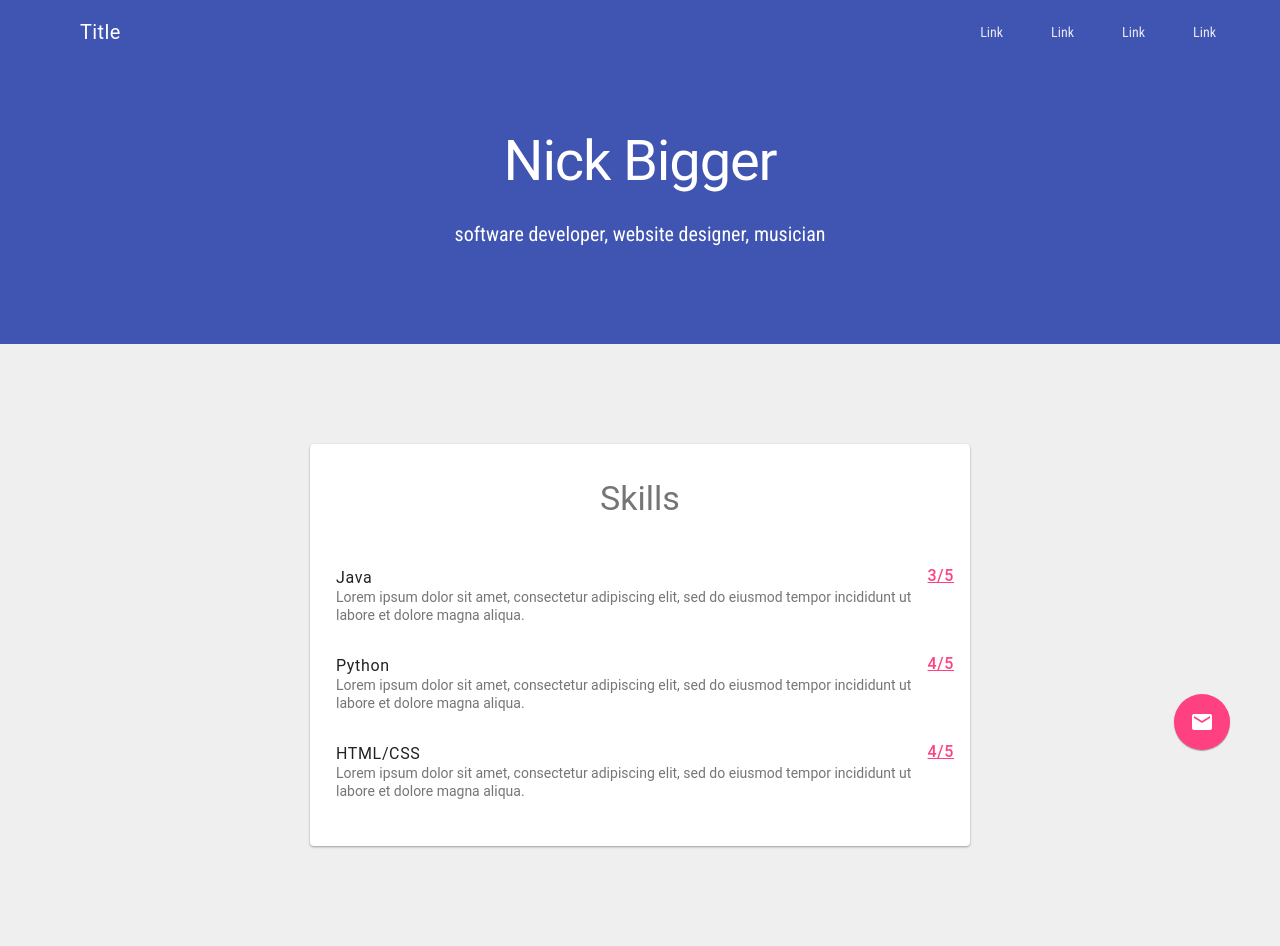
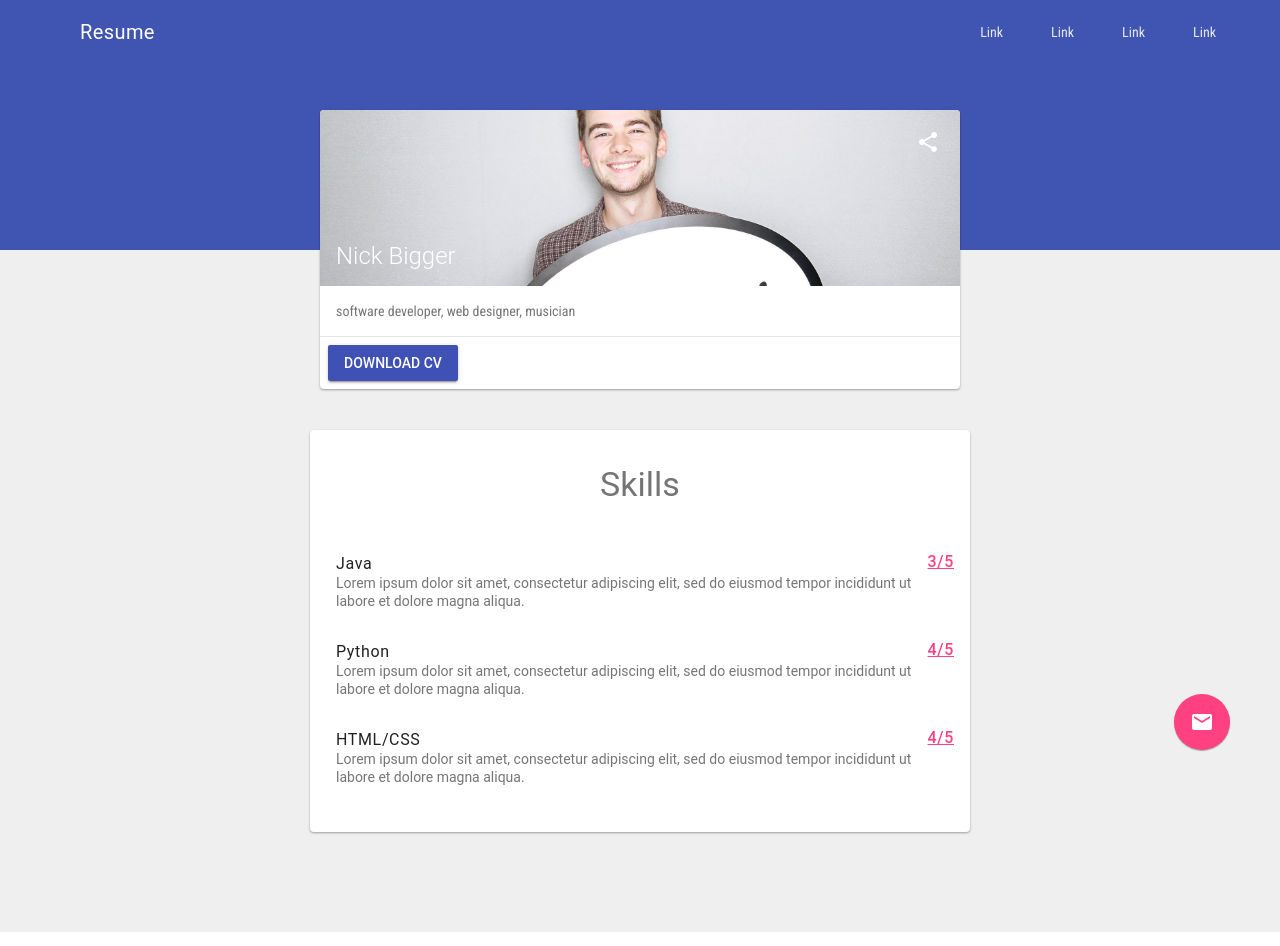
Before and after one commit to nbigger/resume, a website: page index.html in a window 1280 px wide. Drawn offline with Linux system fonts and the light colour scheme.

Commit message:
revised html, added profile section

```diff
--- a/index.html
+++ b/index.html
@@ -29,7 +29,7 @@
       <header class="mdl-layout__header mdl-layout__header--transparent">
         <div class="mdl-layout__header-row">
           <!-- Title -->
-          <span class="mdl-layout-title">Title</span>
+          <span class="mdl-layout-title">Resume</span>
           <!-- Add spacer, to align navigation to the right -->
           <div class="mdl-layout-spacer"></div>
           <!-- Navigation -->
@@ -50,20 +50,34 @@
           <a class="mdl-navigation__link" href="">Link</a>
         </nav>
       </div>
-      <main class="mdl-layout__content">
-      </main>
     </div>
 
-    <header class="top-header">
-      <h1>Nick Bigger</h1>
-      <div class="slogan">software developer, website designer, musician</div>
-    </header>
+    <div class="profile-top"></div>
   </div>
 
   <div class="bottom-half">
+    <div class="demo-card-wide mdl-card mdl-shadow--2dp">
+      <div class="mdl-card__title">
+        <h2 class="mdl-card__title-text">Nick Bigger</h2>
+      </div>
+      <div class="mdl-card__supporting-text">
+        software developer, web designer, musician
+      </div>
+      <div class="mdl-card__actions mdl-card--border">
+        <a class="mdl-button mdl-js-button mdl-button--raised mdl-button--colored">
+          Download CV
+        </a>
+      </div>
+      <div class="mdl-card__menu">
+        <button class="mdl-button mdl-button--icon mdl-js-button mdl-js-ripple-effect">
+          <i class="material-icons">share</i>
+        </button>
+      </div>
+    </div>
+
     <center>
-    <div class="row">
-      <div class="column">
+      <div class="card">
+        <div class="card-info">
           <h3 class="skills-header">Skills</h3>
           <ul class="demo-list-three mdl-list">
             <li class="mdl-list__item mdl-list__item--three-line">
@@ -105,6 +119,7 @@
           </ul>
         </div>
       </div>
+    </center>
 
     <div class="fab">
       <button class="mdl-button mdl-js-button mdl-button--fab mdl-js-ripple-effect mdl-button--colored">
--- a/styles/main.scss
+++ b/styles/main.scss
@@ -3,7 +3,11 @@ $translucent-white:
 $icon-square-length: 300px;
 $standard-border: 4px solid black;
 
-.column {
+.card {
+  padding-top: 180px;
+}
+
+.card-info {
     float: center;
     width: 50%;
     background-color: white;
@@ -29,7 +33,6 @@ $standard-border: 4px solid black;
 
 .bottom-half {
   background-color: #efefef;
-  padding-top: 100px;
   padding-bottom: 100px;
 }
 
@@ -45,26 +48,61 @@ $standard-border: 4px solid black;
 
 h1 {
   text-align: center;
-  color: white;
+  color: #757575
 }
 
 .skills-header {
   color: #757575
 }
 
-.top-header {
-  text-align: center;
+.profile {
+  margin-left: auto;
+  margin-right: auto;
+  left: 0;
+  right: 0;
+  position: absolute;
+  margin-top: -85px;
+  width: 50%;
+  background-color: white;
+  padding: 10px;
+  border-radius: 4px;
+  box-shadow: 0 1px 3px rgba(0,0,0,0.12), 0 1px 2px rgba(0,0,0,0.24);
+}
+
+.profile-top {
   padding-top: 100px;
-  padding-bottom: 100px;
+  height: 150px;
+}
+
+.profile-bottom {
+  padding-bottom: 30px;
 }
 
 .slogan {
-  color: white;
+  color: #9c9c9c;
 }
 
-.demo-layout-transparent {
-  background: url('../assets/demos/transparent.jpg') center / cover;
+.demo-card-wide.mdl-card {
+  margin-left: auto;
+  margin-right: auto;
+  left: 0;
+  right: 0;
+  position: absolute;
+  margin-top: -140px;
+  width: 50%;
+  background-color: white;
+  border-radius: 4px;
+  box-shadow: 0 1px 3px rgba(0,0,0,0.12), 0 1px 2px rgba(0,0,0,0.24);
 }
+.demo-card-wide > .mdl-card__title {
+  color: #fff;
+  height: 176px;
+  background: url('../img/profile_img.jpg') center / cover;
+}
+.demo-card-wide > .mdl-card__menu {
+  color: #fff;
+}
+
 .demo-layout-transparent .mdl-layout__header,
 .demo-layout-transparent .mdl-layout__drawer-button {
   /* This background is dark, so we set text to white. Use 87% black instead if
```
Also changed, not shown: assets/main.css, img/profile_img.JPG (added). Lines whose indentation alone changed are shown as unchanged.
